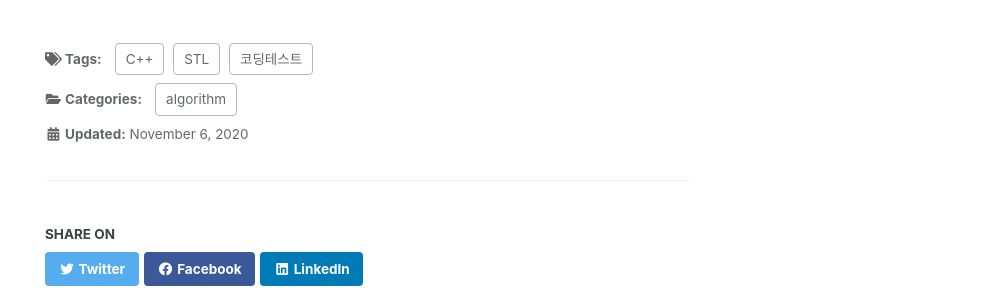
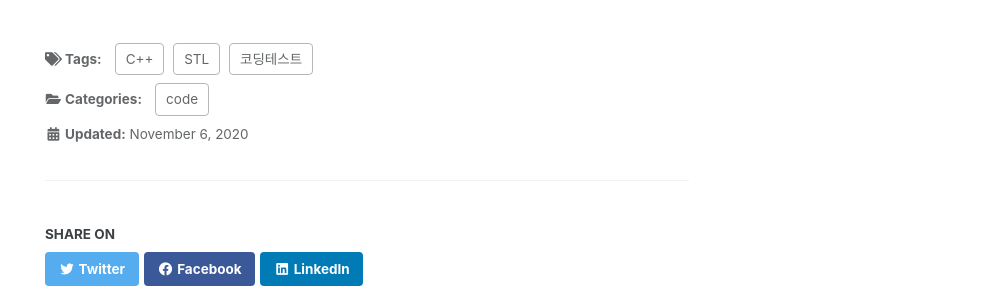
Before and after one commit to ldayeon/ldayeon.github.io, a Jekyll site: the page built from _posts/2020-11-06-기억할-STL.md, in a window 1280 px wide and 900 px high, scrolled down 1729 px. Shown: the part 169-457 px from the top of the window, without its empty margins (273-1280 px from the left). Built offline with Jekyll 4.4.1, drawn with Linux system fonts in a browser that asks for light colours; cached includes are drawn as plain includes; comment, search, counter and statistics services are not loaded.

Commit message:
modify category

```diff
--- a/_posts/2020-11-06-기억할-STL.md
+++ b/_posts/2020-11-06-기억할-STL.md
@@ -3,7 +3,7 @@ title:  "기억할 C++ STL"
 subtitle: "C++ STL"
 author: 취준생🐈
 
-categories: algorithm
+categories: code
 tags:
 - C++
 - STL
@@ -13,9 +13,8 @@ last_modified_at:   2020-11-06
 toc: true
 toc_sticky: true
 toc_label: "Post's Contents"
+
 ---
-
-
 
 # 기억할 STL
 
@@ -64,14 +63,14 @@ toc_label: "Post's Contents"
 ---
 
 > *#include \<set>
-set\<int> s; // less가 기본형
-set<int, greater\<int> > s;*
+> set\<int> s; // less가 기본형
+> set<int, greater\<int> > s;*
 
 - 기본은 오름차순, greater\<T> 추가해주면 내림차순 가능
 
 > *#include \<map>
-map<int, int> m; →less가 기본형
-map<int, int, greater\<int> > s;*
+> map<int, int> m; →less가 기본형
+> map<int, int, greater\<int> > s;*
 
 - 기본은 pair형에 오름차순
 - greater<key의 자료형>을 넣어주면 내림차순 가능
```
Also changed, not shown: _posts/2020-11-08-우아한테크코스-2019년.md (+1 -1 lines).
